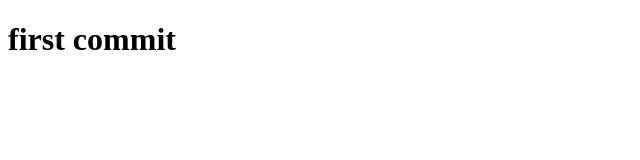
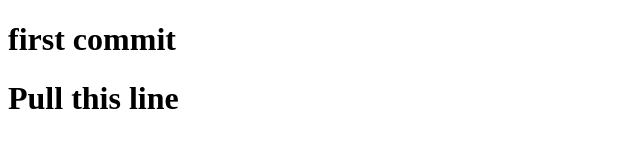
Before and after one commit to iMsubha/git-test, a plain HTML site: page index.html in a window 1280 px wide. Shown: the whole page, without its empty margins (0-640 px from the left). Drawn offline with Linux system fonts and the light colour scheme.

Commit message:
Update index.html

```diff
--- a/index.html
+++ b/index.html
@@ -9,6 +9,7 @@
 <body>
     <div>
         <h1>first commit</h1>
+        <h1>Pull this line</h1>
     </div>
 </body>
 </html>
```
